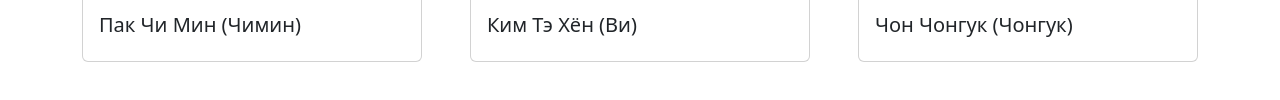
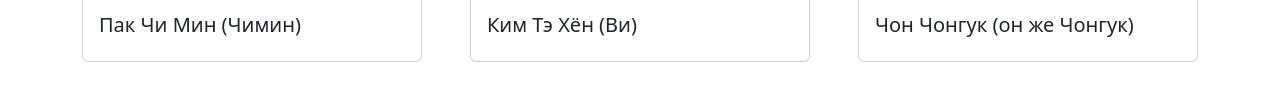
Before and after one commit to azamat1012/diana-site, a plain HTML site: page It's your page.html in a window 1280 px wide. Shown: the part 730-830 px from the top of the page. Drawn offline with Linux system fonts and the light colour scheme; files whose address does not match are found by name.

Commit message:
Update It's your page.html

```diff
--- a/It's your page.html
+++ b/It's your page.html
@@ -82,7 +82,7 @@
   <div class="card">
     <img src="./It&#39;s your page_files/caqkvyvpvze.jpg" class="card-img-top" alt="...">
     <div class="card-body">
-      <h5 class="card-title">Чон Чонгук (Чонгук)
+      <h5 class="card-title">Чон Чонгук (он же Чонгук)
       </h5>
 
     </div>
```
